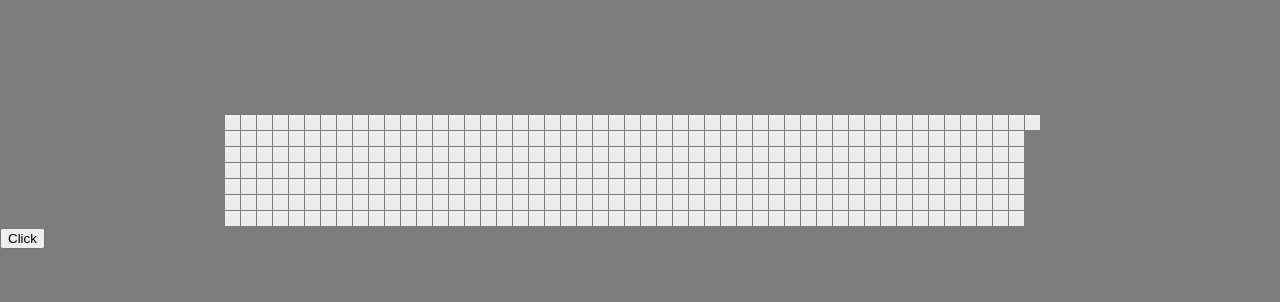
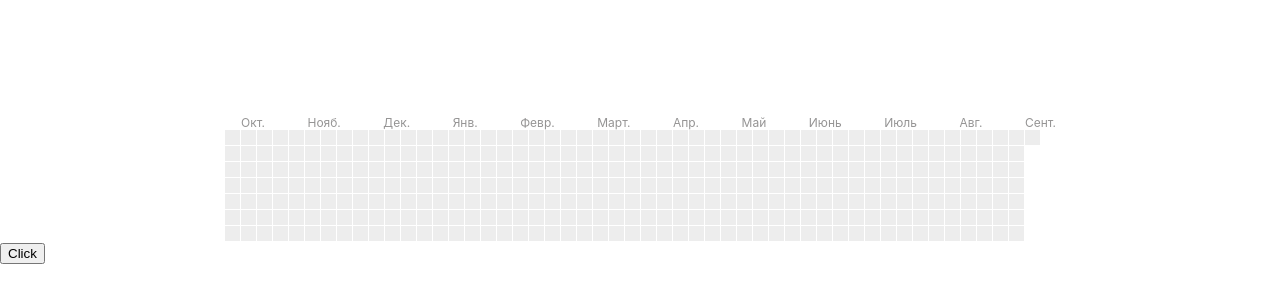
Before and after one commit to LODJEN2002/ContributionGraph, a React (Create React App) app: page / in a window 1280 px wide. Shown: the top 302 px of the page. Built offline with nearby package versions, Linux system fonts and the light colour scheme; no server answers.

Commit message:
add months and logic months

```diff
--- a/src/App.css
+++ b/src/App.css
@@ -1,10 +1,27 @@
-html{
-    background-color: #7C7C7C;
+html {
+    background-color: #FFF;
 }
 
 .App {
 
     margin-top: 115px;
+}
+
+.App__months {
+    display: flex;
+    /* justify-content: space-around; */
+    margin-left: 241px;
+    /* width: auto; */
+}
+
+.App__month {
+    font-family: Inter;
+    font-size: 12px;
+    font-weight: 400;
+    line-height: 15px;
+    text-align: left;
+    color: #959494;
+    margin-right: 42.5px;
 }
 
 .App__row {
@@ -42,6 +59,7 @@ html{
     background-color: #527BA0;
     margin: 0 1px 1px 0;
 }
+
 .App__cell-12 {
     width: 15px;
     height: 15px;
--- a/src/App.js
+++ b/src/App.js
@@ -4,18 +4,11 @@ import './App.css';
 import Cell from './components/Cell';
 import { scryRenderedDOMComponentsWithClass } from 'react-dom/test-utils';
 
-
-// У нас есть все числа(i), поэтому если вторник то минус 5,
-//  в нутри функциональный комп.
-// проверяешь если его i, то тогда баним его через  тернальные
-//  операторы ? true : false
-
-
-
 function App() {
   const matrix = [];
   const numRows = 51;
   const numColumns = 7;
+  let monthArr = ['Янв.', 'Февр.', 'Март.', 'Апр.', 'Май', 'Июнь', 'Июль', 'Авг.', 'Сент.', 'Окт.', 'Нояб.', 'Дек.']
   const [timeObj, setTimeObj] = useState({})
   const [allObj, setAllObj] = useState({})
   const [colorArr, setColorArr] = useState([])
@@ -23,10 +16,15 @@ function App() {
   const now = new Date()
   const [dateOfTheWeek, setDateOfTheWeek] = useState(now.getDay()) //now.getDay()
   const [hiddenDays, setHiddenDays] = useState(357 - dateOfTheWeek)
+  const numMonth = now.getMonth() + 1
+  const trueMonthArr = [...monthArr.slice(-(12 - numMonth)), ...monthArr.slice(0, numMonth)]
 
-  console.log(hiddenDays)
-
-  console.log(dateOfTheWeek === 3 ? 'Ср' : '')
+  function qwe() {
+    let newarr = monthArr.slice(-4)
+    let qwearr = monthArr.slice(0, 8)
+    let newnewarr = [...newarr, ...qwearr]
+    console.log(newnewarr)
+  }
 
   for (let i = 0; i < numColumns; i++) {
     matrix[i] = [];
@@ -35,18 +33,6 @@ function App() {
       matrix[i][j] = j * numColumns + i + 1;
     }
   }
-  // console.log(now.getDay())
-  // setDateOfTheWeek()
-
-  //   function func(num) {
-  //     let matrix = []
-  //     for(let i = 0; i < num; i++){
-  //       matrix[num][num] = num*num  // ctr + backspace = delite word
-  //     }
-
-  //     return matrix
-  //   }
-  // console.log(func(7))
 
   function createObjectTime() {
     const now = new Date()
@@ -66,7 +52,6 @@ function App() {
     return objectTime
   }
 
-  // console.log(objectTime) // 2022-08-15 first date
 
   useEffect(() => {
     const objectTime = createObjectTime()
@@ -82,35 +67,23 @@ function App() {
         setAllObj(updateAllObj)
         setDateArr(Object.keys(updateAllObj).slice(0, hiddenDays).reverse())
         setColorArr(Object.values(updateAllObj).slice(0, hiddenDays).reverse())
-        // setDateArr(Object.keys(updateAllObj).reverse())
-        // console.log(updateAllObj)
       })
       .catch(err => console.log(err))
   }, [])
 
-  // function qwe() {
-  //   // const sum = Object.keys(allObj).length - dateArr.length
-  //   const qwe = Object.entries(allObj)
-  //   const asd = Object.fromEntries(qwe.slice(0, -44))
-  //   // return Object.keys(allObj).length
-  //   return asd
-  // }
-
-  // const qweasd = Object.entries(allObj)
-  //   const asd = Object.fromEntries(qweasd.slice(0, -44))
-
-  //   console.log(asd)
-  // // console.log(qwe())
-  // console.log(Object.entries(allObj).slice(0, -2))
-
   function buttonClick() {
     console.log(allObj)
-    // console.log(dateArr)
-    // console.log(dateArr.reverse().slice(0, 350))
   }
 
   return (
     <div className="App">
+      <div className='App__months'>
+        {
+          trueMonthArr.map((i) => (
+            <div className='App__month' key={i}>{i}</div>
+          ))
+        }
+      </div>
       {matrix.map((row, rowIndex) => (
         <div
           className='App__row' key={rowIndex}>
```
